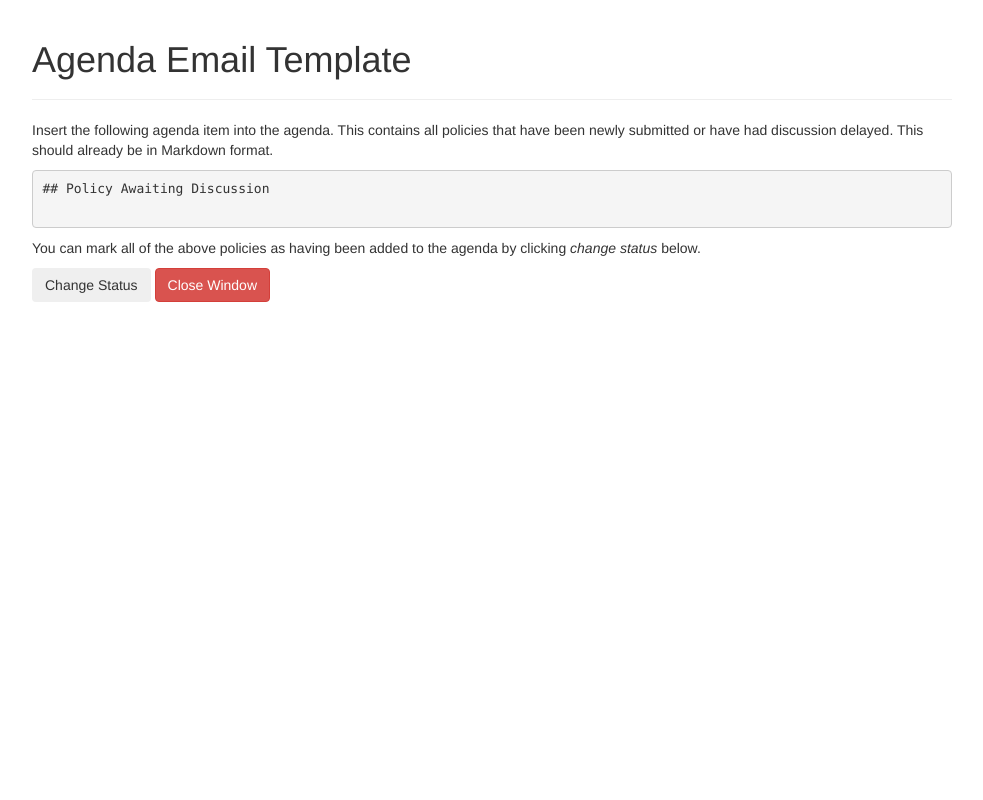
After one commit to ComSSA/keydist, a Django app: page /policy/agenda in a window 1280 px wide. The commit adds this page. Shown: the whole page, without its empty margins (148-1131 px from the left). Run offline with Django 3.2, Linux system fonts and the light colour scheme; the visitor is signed in with stand-in values (Sample User, id 1); data that the repository does not hold is empty; parts of the project's set-up code (start-up, migrations or seed data) failed here and were passed over; some libraries are stand-ins or nearby versions.

Commit message:
added automatic agenda text generator

```diff
--- /dev/null
+++ b/policy/templates/policy/agenda.html
@@ -0,0 +1,69 @@
+{% load bootstrap3 %}
+{% load staticfiles %}
+{% load markdown_deux_tags %}
+
+<html lang="en">
+<head>
+    <meta charset="utf-8">
+    <meta http-equiv="X-UA-Compatible" content="IE=edge">
+    <meta name="viewport" content="width=device-width, initial-scale=1">
+
+    <title>Policy Agenda Email // theoffice - ComSSA Committee Portal</title>
+
+    {% bootstrap_css %}
+    <!--[if lt IE 9]>
+        <script src="https://oss.maxcdn.com/libs/html5shiv/3.7.0/html5shiv.js"></script>
+        <script src="https://oss.maxcdn.com/libs/respond.js/1.4.2/respond.min.js"></script>
+    <![endif]-->
+
+    <link rel="icon" type="image/png" href="{% static 'img/comssa_logo_128.png' %}" />
+
+    <link rel="stylesheet" href="{% static 'css/custom.css' %}" />
+</head>
+<body>
+<div id="wrap">
+    <div class="container">
+        <div class="col-md-10 col-md-offset-1">
+            <div class="page-header">
+                <h1>Agenda Email Template</h1>
+            </div>
+
+            <p>Insert the following agenda item into the agenda. This contains all policies that have been newly submitted or have had
+            discussion delayed. This should already be in Markdown format.</p>
+<pre>
+## Policy Awaiting Discussion
+{% for revision in revisions %}
+### {{ revision }} ({{ revision.status }})
+
+  * Policy Information can be found here: https://theoffice.comssa.org.au{% url 'policy:revision_info' revision.id %}
+{% endfor %}
+</pre>
+
+        <form action="{% url 'policy:agenda' %}" method="POST">
+            {% csrf_token %}
+
+            <p>You can mark all of the above policies as having been added to the agenda by clicking <em>change status</em> below.</p>
+
+            {% buttons %}
+                {% bootstrap_button 'Change Status' 'submit' %}
+                <a id="close-btn" class="btn btn-danger">Close Window</a>
+            {% endbuttons %}
+        </form>
+        </div>
+    </div>
+    <div id="push"></div>
+</div>
+    <script src="{% bootstrap_jquery_url %}"></script>
+    {% bootstrap_javascript %}
+
+    <!-- Page-specific Javascript -->
+    {% block custom_js %}
+    {% endblock %}
+</body>
+<script type="text/javascript">
+    $("#close-btn").click(function ()
+    {
+        window.close()
+    })
+</script>
+</html>
--- a/policy/templatetags/policytools.py
+++ b/policy/templatetags/policytools.py
@@ -11,7 +11,7 @@ def policy_status_pretty(field, autoescape = None):
 	if autoescape is not True:
 		raise ValueError("Auto escaping must be turned on for this filter to work")
 
-	if field == "In Age nda":
+	if field == "In Agenda":
 		color = 'primary'
 	elif field == "Discussion Delayed":
 		color = "info"
--- a/policy/urls.py
+++ b/policy/urls.py
@@ -39,47 +39,9 @@ urlpatterns = patterns('',
         name = 'update_status'
     ),
 
-    #url(r'^upload$',
-    #    permission_required('keys.create_key')
-    #    (views.upload),
-    #    name = 'upload'
-    #),
-
-
-    #url(r'^product/list$',
-    #    permission_required('keys.read_product')
-    #    (views.ProductList.as_view()),
-    #    name = 'product-list'
-    #),
-#
-    #url(r'^product/(?P<pk>\d+)$',
-    #    permission_required('keys.read_key')
-    #    (views.ProductDetail.as_view()),
-    #    name = 'product-detail'
-    #),
-#
-    #url(r'^product/delete/(?P<pk>\d+)$',
-    #    permission_required('keys.delete_product')
-    #    (views.ProductDelete.as_view()),
-    #    name = 'product-delete'
-    #),
-    #
-    #url(r'^sku/add$',
-    #    permission_required('keys.create_sku')
-    #    (views.SKUAdd.as_view()),
-    #    name = 'sku-add'
-    #),
-#
-    #url(r'^allocate$',
-    #    permission_required('keys.update_key')
-    #    (views.allocate),
-    #    name = 'allocate'
-    #),
-#
-#
-    #url(r'^email/(?P<key_id>\d+)$',
-    #    permission_required('keys.read_key')
-    #    (views.email),
-    #    name = 'email'
-    #),
+    url(r'^agenda$',
+        permission_required('policy.read_revision')
+        (views.agenda),
+        name = 'agenda'
+    ),
 )
--- a/policy/views.py
+++ b/policy/views.py
@@ -147,3 +147,38 @@ def update_status(request, revision_id):
 		'revision': revision,
 		'form': form
 	})
+
+def agenda(request):
+	revisions = []
+
+	for revision in models.Revision.objects.all():
+		if revision.status.status in (models.RevisionStatus.SUBMITTED, models.RevisionStatus.DELAYED):
+			revisions.append(revision)
+
+	if request.method == 'POST':
+		for revision in revisions:
+			if revision.policy.lock == True:
+				messages.error(request, "Cannot change status for '%s' as the revision's policy has been edit locked." % revision)
+			else:
+				revision.policy.lock = True
+				revision.policy.save()
+
+				s = models.RevisionStatus()
+				s.changer = request.user
+				s.status = models.RevisionStatus.IN_AGENDA
+				s.notes = "Mass status update via agenda text generator."
+				s.revision = revision
+				s.save()
+
+				revision.policy.lock = False
+				revision.policy.save()
+
+		# repeating code is bad.
+		revisions = []
+		for revision in models.Revision.objects.all():
+			if revision.status.status in (models.RevisionStatus.SUBMITTED, models.RevisionStatus.DELAYED):
+				revisions.append(revision)
+
+	return render(request, "policy/agenda.html", {
+		'revisions': revisions
+	})
```
Also changed, not shown: policy/templates/policy/list.html (+22 -0 lines).
